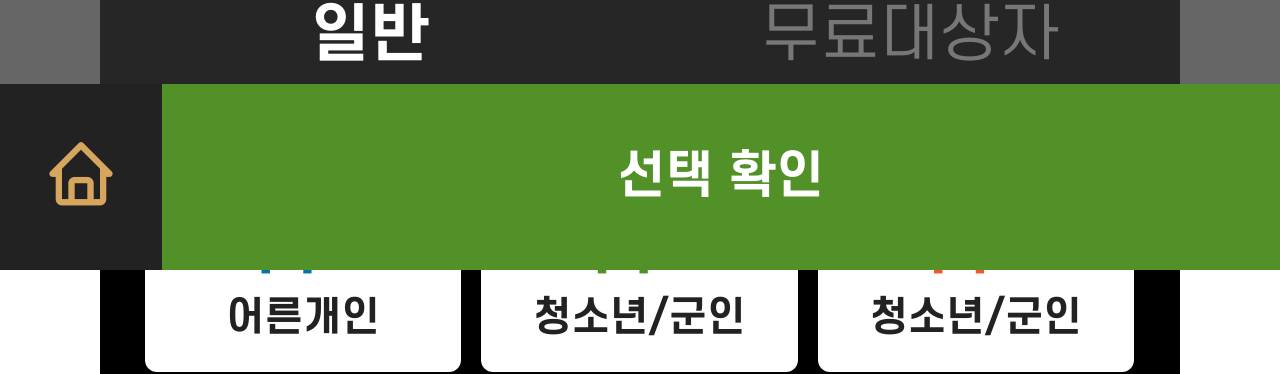
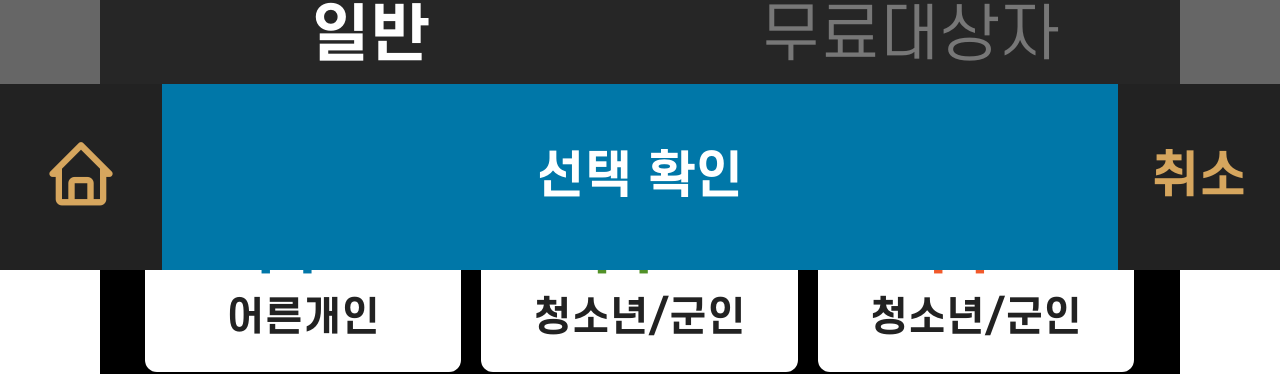
Before and after one commit to rhkanrdl/touch-forest, a plain HTML site: page sub-ticket-type01.html in a window 1280 px wide. Shown: the part 530-904 px from the top of the page. Drawn offline with Linux system fonts and the light colour scheme.

Commit message:
버튼추가

```diff
--- a/sub-ticket-type01.html
+++ b/sub-ticket-type01.html
@@ -199,7 +199,8 @@
 
                 <article class="float-bar">
                     <a class="home" href=""><i class='bx bx-home'></i>HOME</a>
-                    <button class="main-btn">선택 확인</button>
+                    <button class="main-btn card">선택 확인</button>
+                    <a class="cancle">취소</a>
                 </article>
 
 
```
